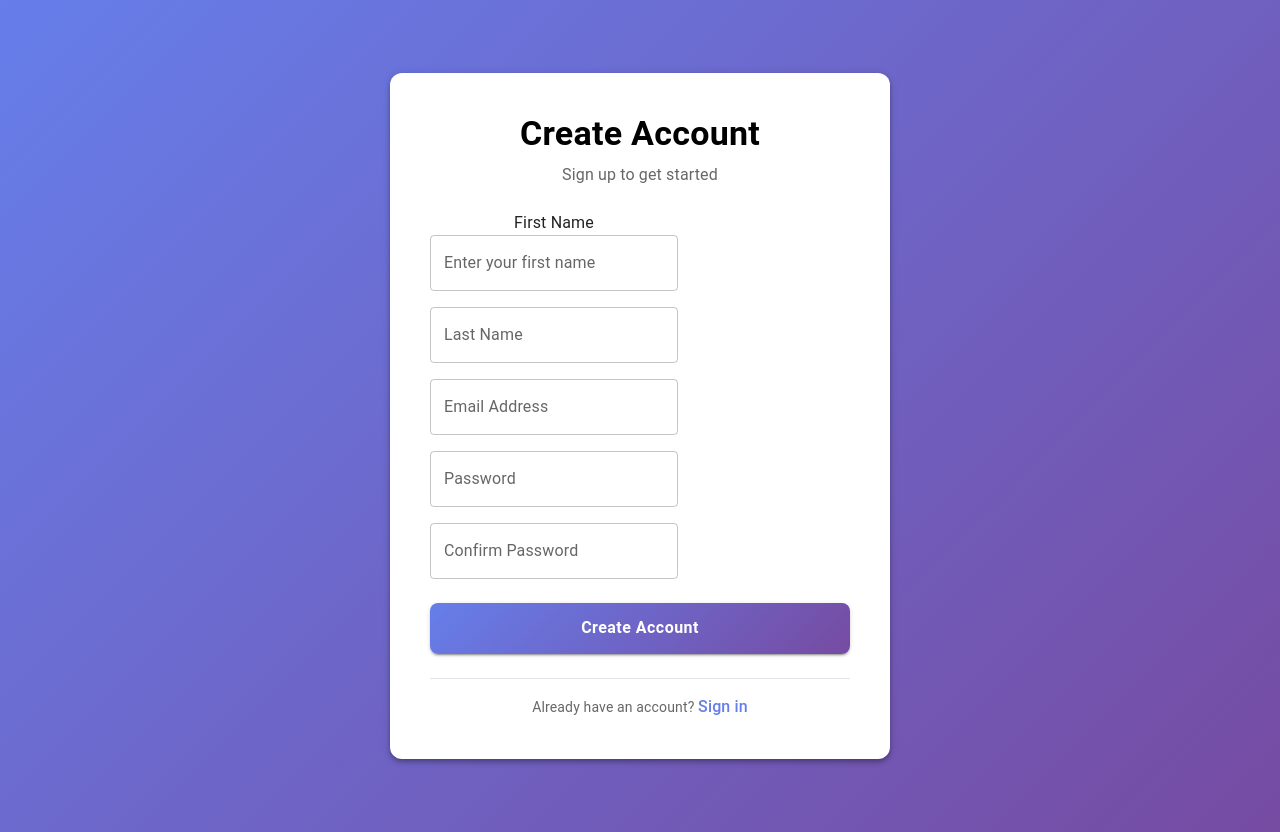
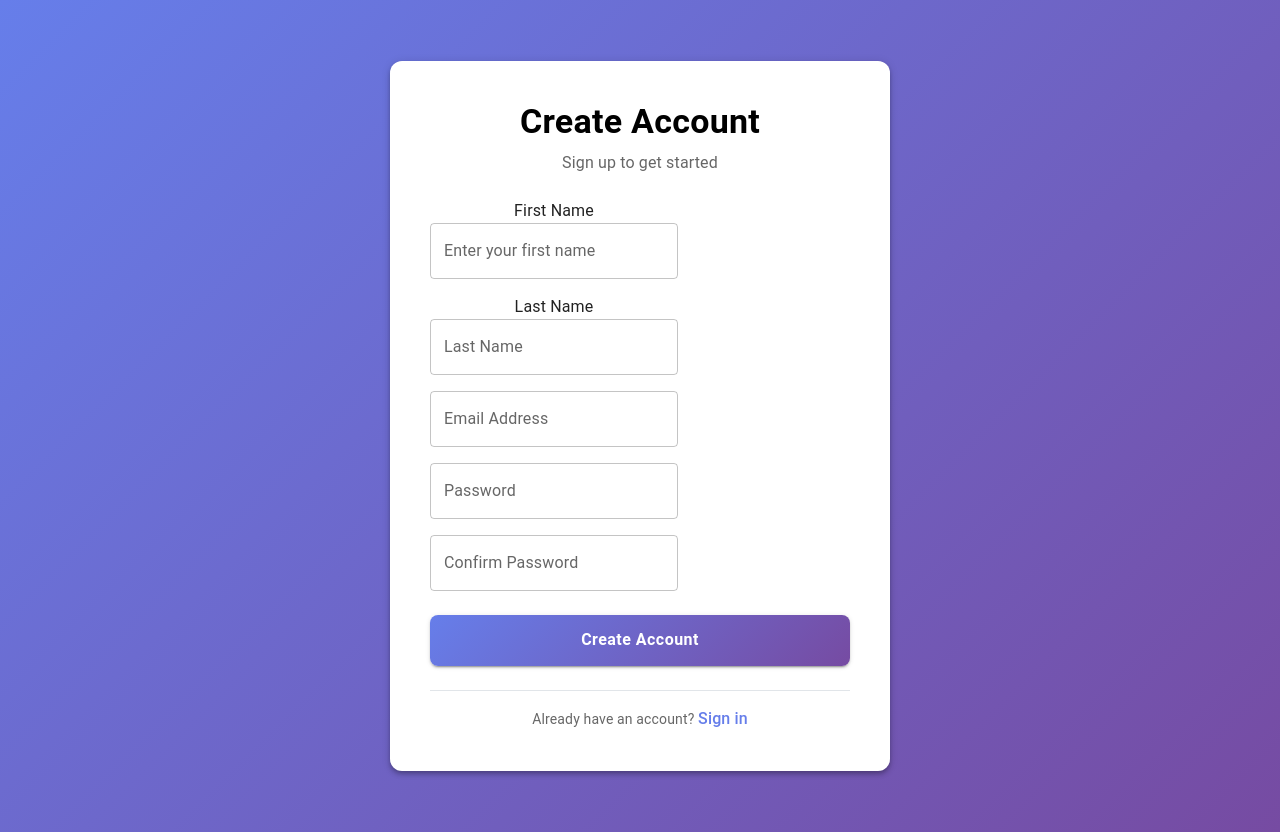
Before and after one commit to palak22291/blogger, a React (Create React App) app in the folder frontend/: page / in a window 1280 px wide. Built offline with nearby package versions, Linux system fonts and the light colour scheme.

Commit message:
added typography

```diff
--- a/frontend/src/components/Register.jsx
+++ b/frontend/src/components/Register.jsx
@@ -141,6 +141,15 @@ function Register() {
               />
             </Grid>
             <Grid item xs={12} sm={6}>
+            <Typography
+              variant='body1'
+              textAlign='center'
+              color="textPrimary"
+
+
+              >
+                Last Name
+                </Typography>
               <TextField
                 fullWidth
                 label="Last Name"
```
